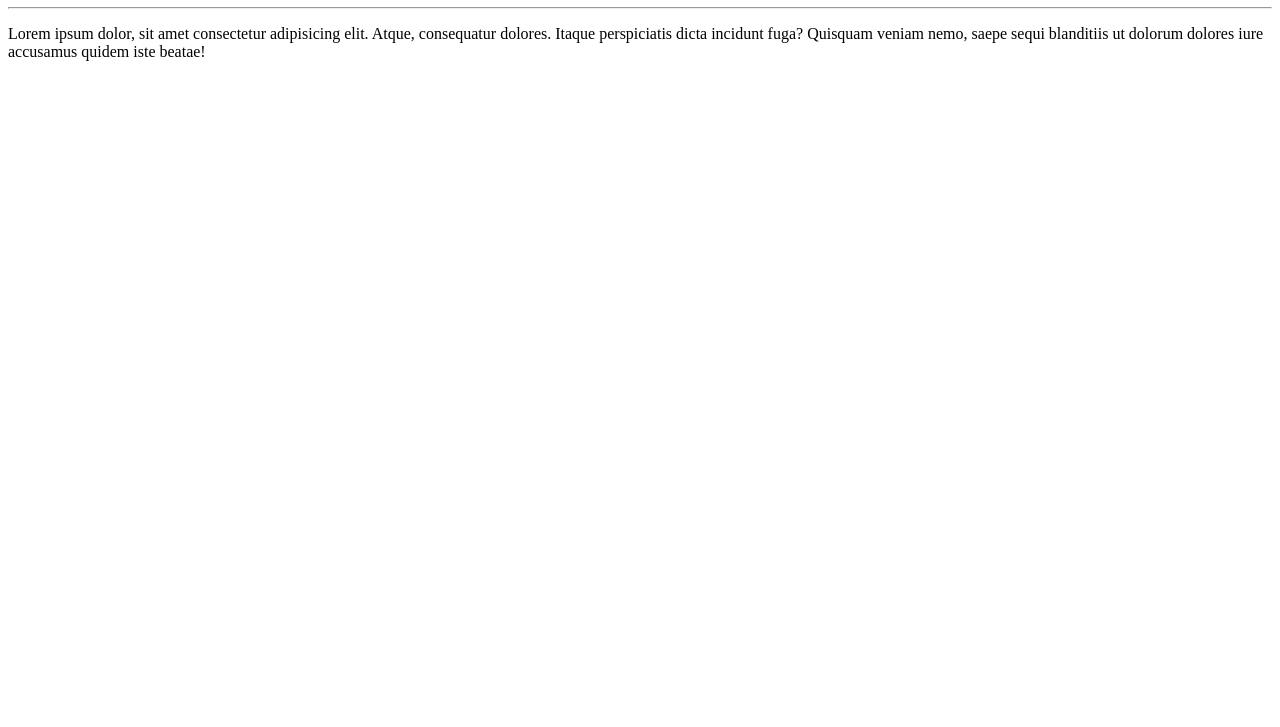
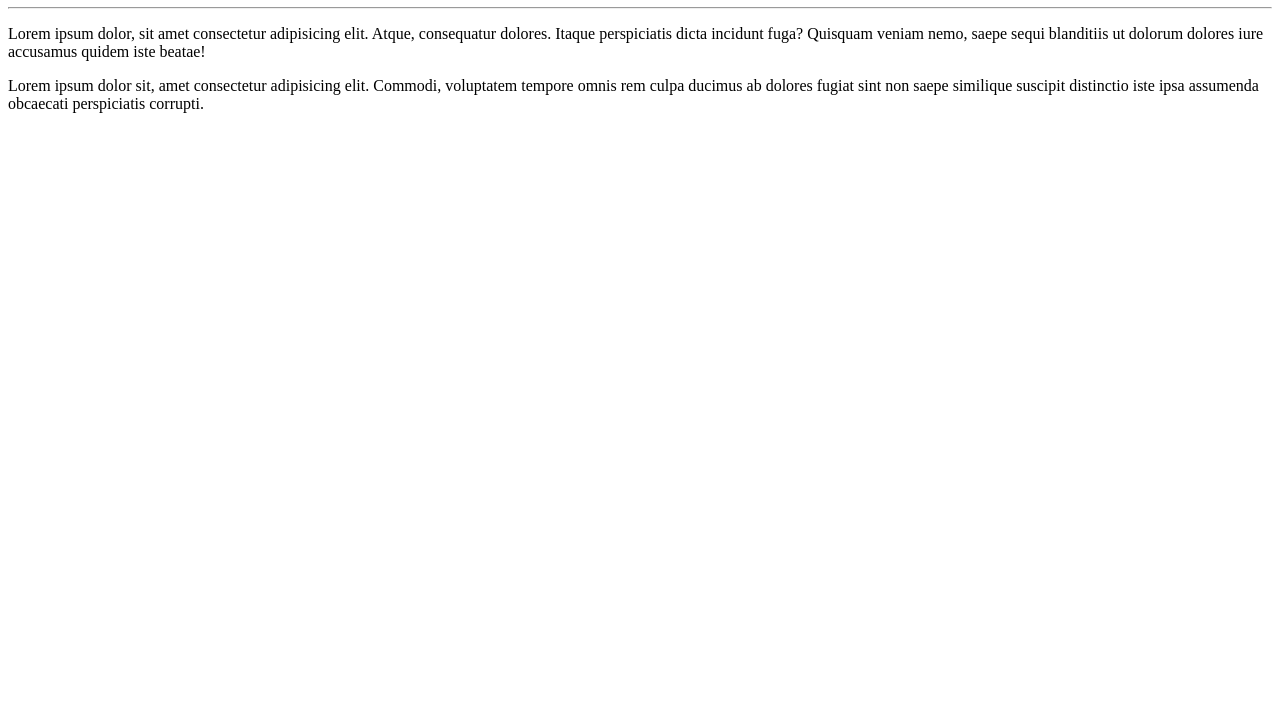
Before and after one commit to tiagocampospro-rgb/Olamundo, a plain HTML site: page local-site/index.html in a window 1280 px wide. Shown: the part 73-800 px from the top of the page. Drawn offline with Linux system fonts and the light colour scheme.

Commit message:
Adicionei novo parágrafo

```diff
--- a/local-site/index.html
+++ b/local-site/index.html
@@ -9,5 +9,6 @@
     <h1>Olá, mundo!</h1>
     <hr>
     <p>Lorem ipsum dolor, sit amet consectetur adipisicing elit. Atque, consequatur dolores. Itaque perspiciatis dicta incidunt fuga? Quisquam veniam nemo, saepe sequi blanditiis ut dolorum dolores iure accusamus quidem iste beatae!</p>
+    <p>Lorem ipsum dolor sit, amet consectetur adipisicing elit. Commodi, voluptatem tempore omnis rem culpa ducimus ab dolores fugiat sint non saepe similique suscipit distinctio iste ipsa assumenda obcaecati perspiciatis corrupti.</p>
 </body>
 </html>
```
